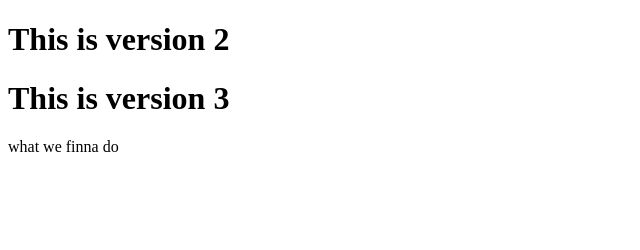
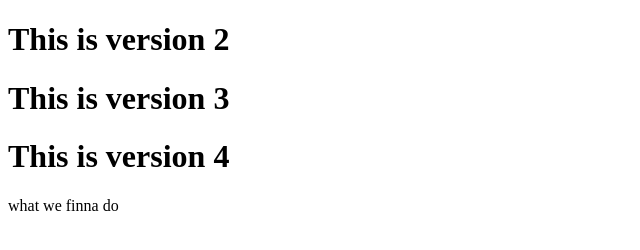
Before and after one commit to EnterThe36ChambersWuTang/first-repo, a plain HTML site: page index.html in a window 1280 px wide. Shown: the whole page, without its empty margins (0-640 px from the left). Drawn offline with Linux system fonts and the light colour scheme.

Commit message:
Version 4

```diff
--- a/index.html
+++ b/index.html
@@ -6,6 +6,7 @@
     <title>Document</title>
     <h1>This is version 2</h1>
     <h1>This is version 3</h1>
+    <h1>This is version 4</h1>
 </head>
 <body>
     what we finna do
```
